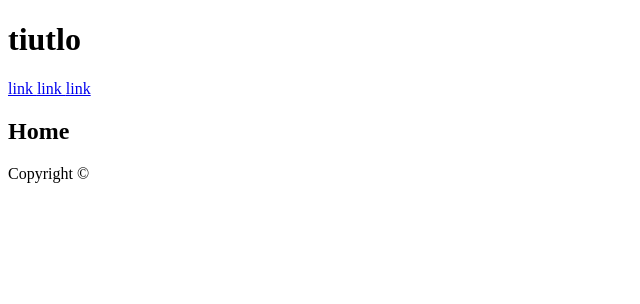
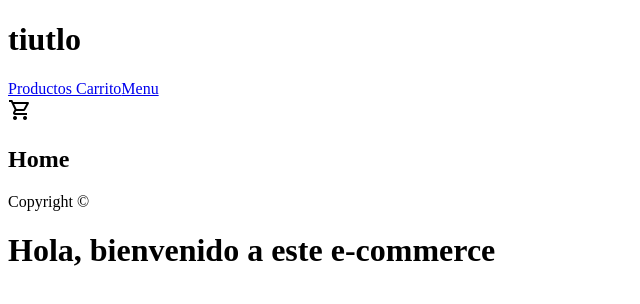
Before and after one commit to ezegon2/app, a React (Create React App) app: page / in a window 1280 px wide. Shown: the top 304 px of the page, without its empty margins (0-640 px from the left). Built offline with nearby package versions, Linux system fonts and the light colour scheme.

Commit message:
clase 3, agrego icono

```diff
--- a/public/index.html
+++ b/public/index.html
@@ -5,6 +5,7 @@
     <link rel="icon" href="%PUBLIC_URL%/favicon.ico" />
     <meta name="viewport" content="width=device-width, initial-scale=1" />
     <meta name="theme-color" content="#000000" />
+    <link rel="stylesheet" href="https://fonts.googleapis.com/css2?family=Material+Symbols+Outlined:opsz,wght,FILL,GRAD@20..48,100..700,0..1,-50..200" />
     <meta
       name="description"
       content="Web site created using create-react-app"
--- a/src/Components/App.js
+++ b/src/Components/App.js
@@ -1,12 +1,14 @@
 import NavBar from "./NavBar";
 import Footer from "./Footer";
 import Main from "./Main";
+import ItemListContainer from "./ItemListContainer";
 const App = () =>{
     return (
         <>
             <NavBar/>
             <Main/>
             <Footer/>
+            <ItemListContainer greeting="Hola, bienvenido a este e-commerce"/>
         </>
     )
 } ;
--- /dev/null
+++ b/src/Components/CartWidget.js
@@ -0,0 +1,11 @@
+const CartWidget = () => {
+    return(
+        <>
+       <span className="material-symbols-outlined">
+            shopping_cart
+        </span>
+        </>
+    )
+}
+
+export default CartWidget
--- /dev/null
+++ b/src/Components/ItemListContainer.js
@@ -0,0 +1,7 @@
+const ItemListContainer = (props) => {
+    return(
+        <h1>{props.greeting}</h1>
+    )
+}
+
+export default ItemListContainer
--- a/src/Components/NavBar.js
+++ b/src/Components/NavBar.js
@@ -1,11 +1,14 @@
+import CartWidget from "./CartWidget"
+
 const NavBar = () => {
     return (<>
         <h1>tiutlo</h1>
         <nav>
-            <a href="#">link </a>
-            <a href="#">link </a>
-            <a href="#">link </a>
+            <a href="#">Productos </a>
+            <a href="#">Carrito</a>
+            <a href="#">Menu </a>
         </nav>
+        <CartWidget/>
     </>)
 }
 
```
